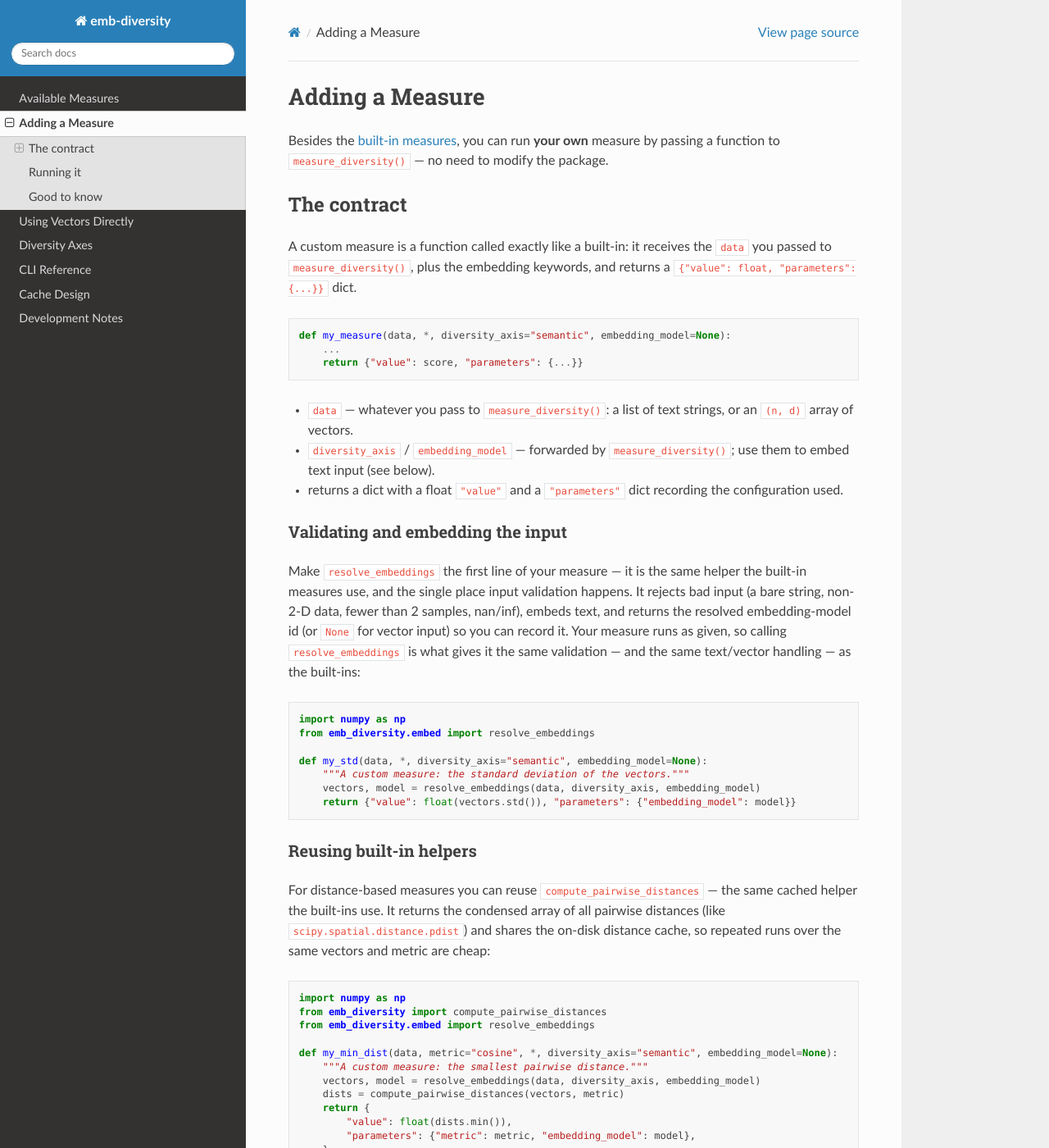
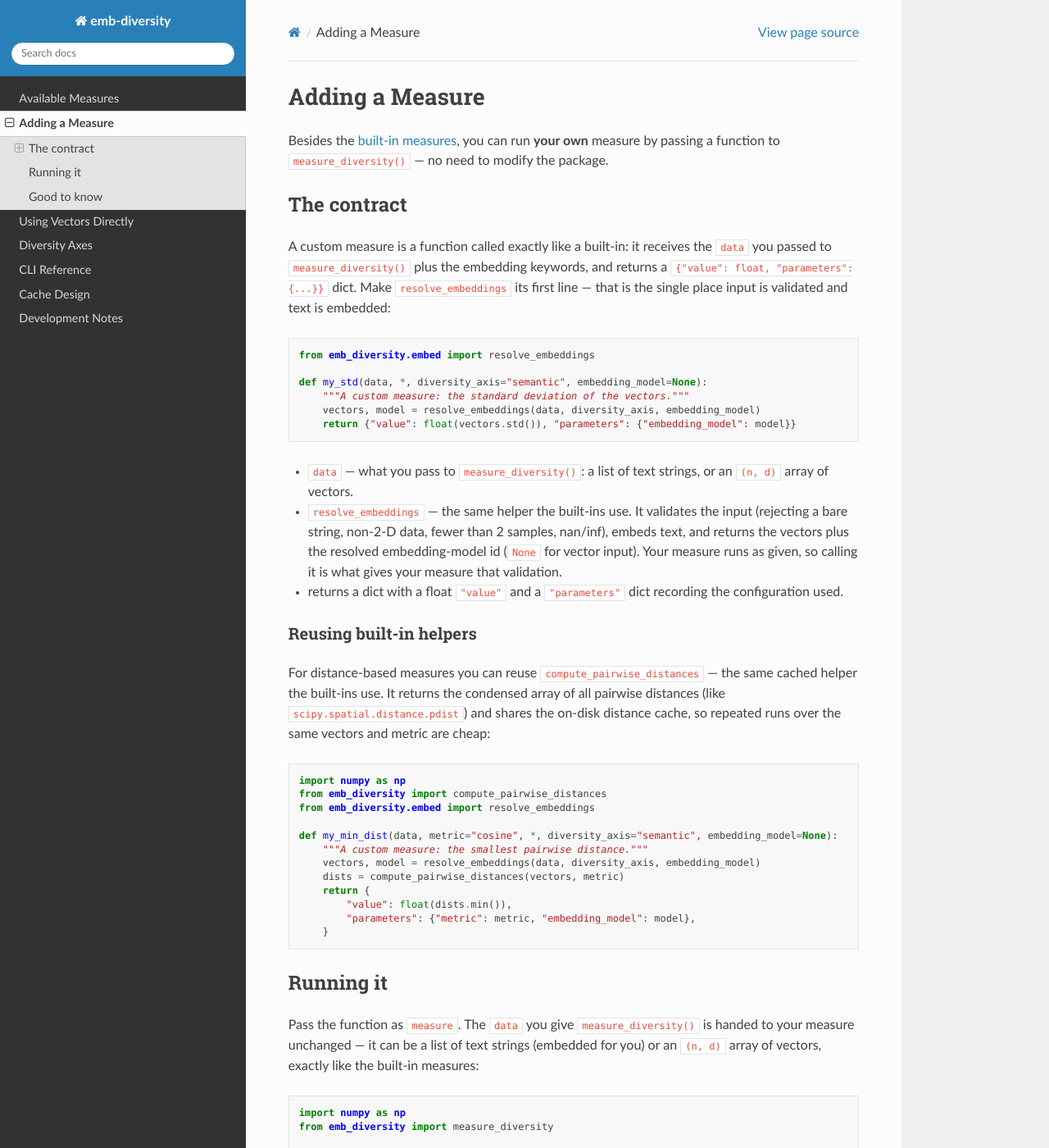
Before and after one commit to nlpsoc/emb-diversity, a Sphinx documentation site: the page built from docs/source/user-guide/adding-a-measure.md, in a window 1280 px wide and 1400 px high. Shown: the whole window at 82% size. Built offline with Sphinx 7.4.7 and the Read the Docs theme 3.1.0, drawn with Linux system fonts in a browser that asks for light colours; pages that are not in the unit, such as notebooks, are missing from menus.

Commit message:
docs: put resolve_embeddings in the first example, merge the contract section
Co-Authored-By: Claude Opus 4.8 (1M context) <noreply@anthropic.com>

````diff
--- a/docs/source/user-guide/adding-a-measure.md
+++ b/docs/source/user-guide/adding-a-measure.md
@@ -6,33 +6,11 @@ passing a function to `measure_diversity()` — no need to modify the package.
 ## The contract
 
 A custom measure is a function called exactly like a built-in: it receives the
-`data` you passed to `measure_diversity()`, plus the embedding keywords, and
-returns a `{"value": float, "parameters": {...}}` dict.
+`data` you passed to `measure_diversity()` plus the embedding keywords, and returns a
+`{"value": float, "parameters": {...}}` dict. Make `resolve_embeddings` its first
+line — that is the single place input is validated and text is embedded:
 
 ```python
-def my_measure(data, *, diversity_axis="semantic", embedding_model=None):
-    ...
-    return {"value": score, "parameters": {...}}
-```
-
-- `data` — whatever you pass to `measure_diversity()`: a list of text strings, or
-  an `(n, d)` array of vectors.
-- `diversity_axis` / `embedding_model` — forwarded by `measure_diversity()`; use
-  them to embed text input (see below).
-- returns a dict with a float `"value"` and a `"parameters"` dict recording the
-  configuration used.
-
-### Validating and embedding the input
-
-Make `resolve_embeddings` the first line of your measure — it is the same helper the
-built-in measures use, and the single place input validation happens. It rejects bad
-input (a bare string, non-2-D data, fewer than 2 samples, nan/inf), embeds text, and
-returns the resolved embedding-model id (or `None` for vector input) so you can
-record it. Your measure runs as given, so calling `resolve_embeddings` is what gives
-it the same validation — and the same text/vector handling — as the built-ins:
-
-```python
-import numpy as np
 from emb_diversity.embed import resolve_embeddings
 
 def my_std(data, *, diversity_axis="semantic", embedding_model=None):
@@ -40,6 +18,16 @@ def my_std(data, *, diversity_axis="semantic", embedding_model=None):
     vectors, model = resolve_embeddings(data, diversity_axis, embedding_model)
     return {"value": float(vectors.std()), "parameters": {"embedding_model": model}}
 ```
+
+- `data` — what you pass to `measure_diversity()`: a list of text strings, or an
+  `(n, d)` array of vectors.
+- `resolve_embeddings` — the same helper the built-ins use. It validates the input
+  (rejecting a bare string, non-2-D data, fewer than 2 samples, nan/inf), embeds
+  text, and returns the vectors plus the resolved embedding-model id (`None` for
+  vector input). Your measure runs as given, so calling it is what gives your measure
+  that validation.
+- returns a dict with a float `"value"` and a `"parameters"` dict recording the
+  configuration used.
 
 ### Reusing built-in helpers
 
````
